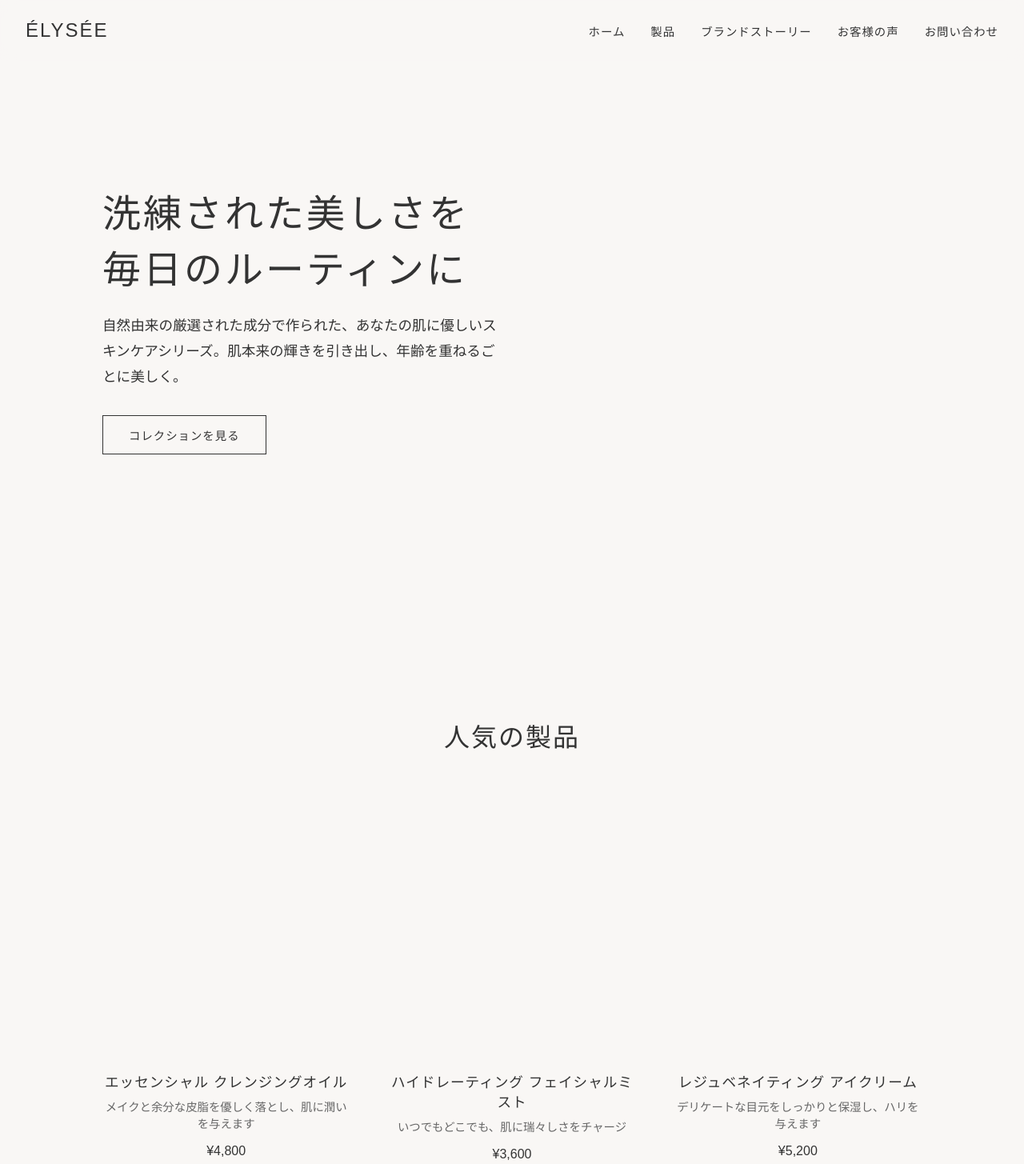
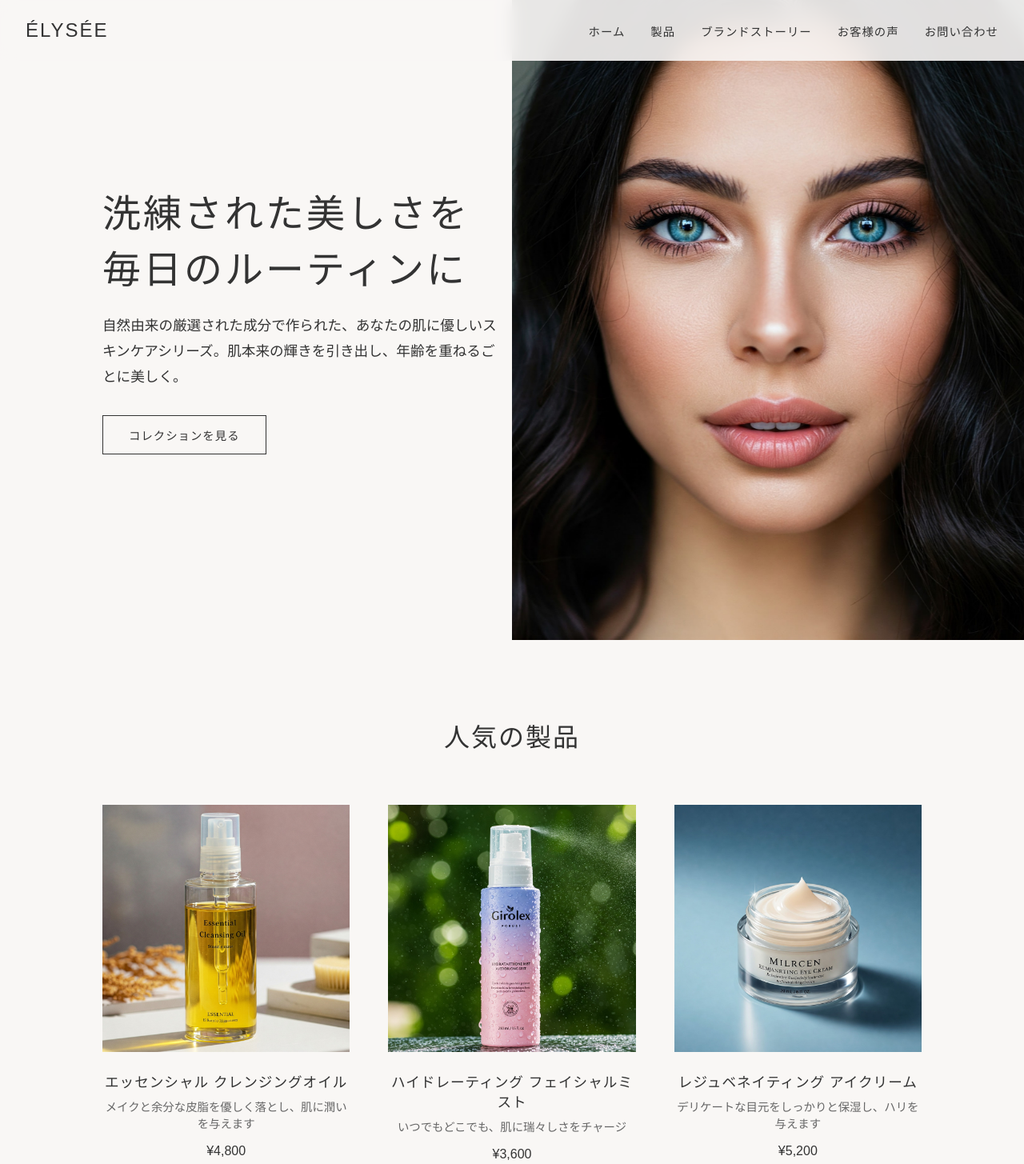
Before and after one commit to Soukikikuchi/cosmetic, a plain HTML site: page index.html in a window 1280 px wide. Shown: the top 1455 px of the page at 80% size. Drawn offline with Linux system fonts and the light colour scheme.

Commit message:
update_img

```diff
--- a/index.html
+++ b/index.html
@@ -193,7 +193,7 @@
       top: 0;
       width: 50%;
       height: 100%;
-      background-image: url('/api/placeholder/600/800');
+      background-image: url('/image/hero.jpeg');
       background-size: cover;
       background-position: center;
       opacity: 0;
@@ -466,19 +466,19 @@
     <h2 class="section-title">人気の製品</h2>
     <div class="product-grid">
       <div class="product-card">
-        <div class="product-image" style="background-image: url('/api/placeholder/400/400')"></div>
+        <div class="product-image" style="background-image: url('/image/essential.jpeg')"></div>
         <h3 class="product-name">エッセンシャル クレンジングオイル</h3>
         <p class="product-description">メイクと余分な皮脂を優しく落とし、肌に潤いを与えます</p>
         <p class="product-price">¥4,800</p>
       </div>
       <div class="product-card">
-        <div class="product-image" style="background-image: url('/api/placeholder/400/400')"></div>
+        <div class="product-image" style="background-image: url('/image/girolex.jpeg')"></div>
         <h3 class="product-name">ハイドレーティング フェイシャルミスト</h3>
         <p class="product-description">いつでもどこでも、肌に瑞々しさをチャージ</p>
         <p class="product-price">¥3,600</p>
       </div>
       <div class="product-card">
-        <div class="product-image" style="background-image: url('/api/placeholder/400/400')"></div>
+        <div class="product-image" style="background-image: url('/image/eyec_cream.jpeg')"></div>
         <h3 class="product-name">レジュベネイティング アイクリーム</h3>
         <p class="product-description">デリケートな目元をしっかりと保湿し、ハリを与えます</p>
         <p class="product-price">¥5,200</p>
```
Also changed, not shown: image/essential.jpeg (added), image/eyec_cream.jpeg (added), image/girolex.jpeg (added), image/hero.jpeg (added).
